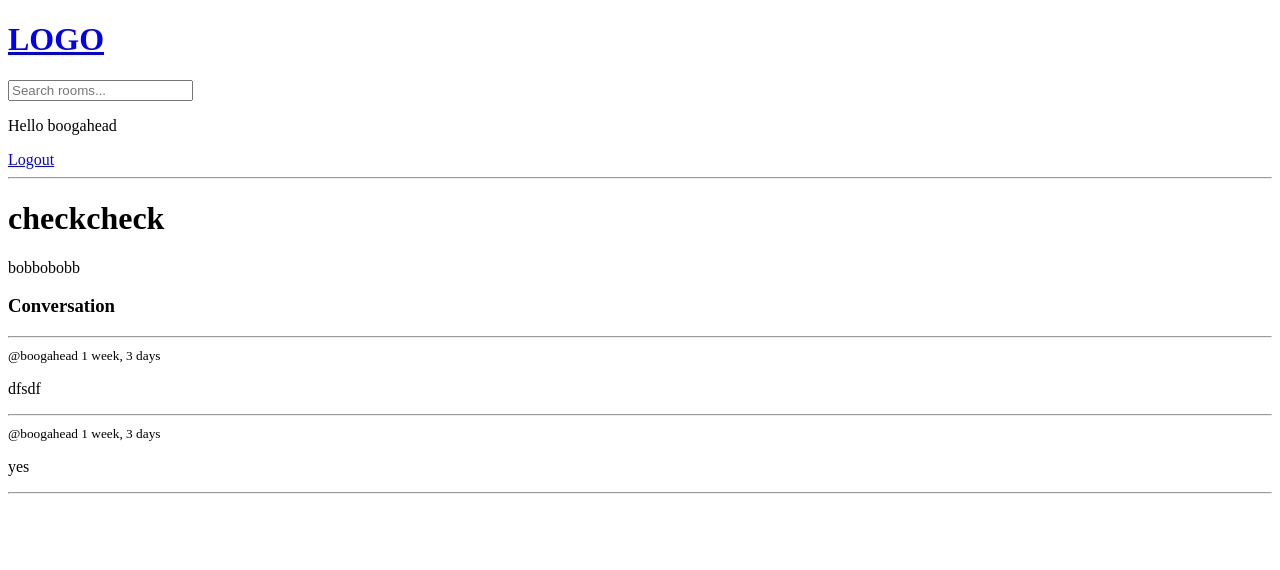
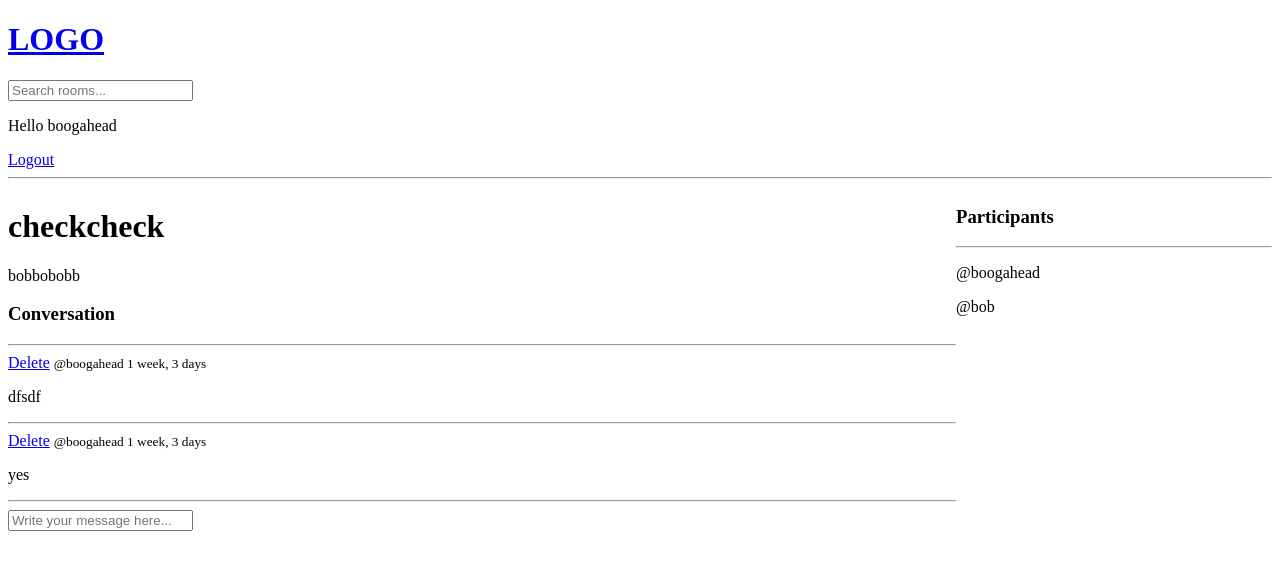
Before and after one commit to boogahead/django_mysite, a Django app: page /room/7/ in a window 1280 px wide. Shown: the top 570 px of the page. Run offline with Django 4.2, Linux system fonts and the light colour scheme; a user stored in the database is signed in; data comes from the database, SQL or seed files in the repository; both versions use the stored data as it was after the commit.

Commit message:
chat participants page and delete function added

```diff
--- a/base/models.py
+++ b/base/models.py
@@ -13,7 +13,7 @@ class Room(models.Model):
     topic = models.ForeignKey(Topic,on_delete=models.SET_NULL,null=True) # make sure that this CAN be null
     name = models.CharField(max_length=200)
     description = models.TextField(null=True,blank=True)  #database can be blank with null=true blank= true : can be left blank
-    #participants =    #store all users currently active in the room
+    participants = models.ManyToManyField(User,related_name='participants',blank=True)  #store all users currently active in the room
 
     updated= models.DateTimeField(auto_now=True)   # any time we run the save method, it saves timestamps
     created=models.DateTimeField(auto_now_add=True) # auto_now = take snapshot any time _now_add = only saved when created
--- a/base/templates/base/room.html
+++ b/base/templates/base/room.html
@@ -1,5 +1,16 @@
 {%extends 'main.html'%}
 {%block content%}
+<style>
+    .room-container{
+        display:grid;
+        grid-template-columns:3fr 1fr;
+    }
+</style>
+<div class="room-container">
+
+    <div>
+
+
         <h1>{{room.name}}</h1>
 
         <p>{{room.description}}</p>
@@ -10,6 +21,9 @@
 
             {% for message in room_messages %}
             <div>
+                {% if request.user == message.user%}<!--only the owner can see this delete option-->
+                <a href="{%url 'delete-message' message.id %}">Delete</a>
+                {%endif%}
                 <small>@{{message.user}}   {{message.created|timesince}}  </small> <!-- add user name , message creation date (e.g. 10 min ago etc ) -->
                 <p>{{message.body}}</p>
                 <hr>
@@ -17,4 +31,23 @@
             {% endfor %}
         </div>
 
+        {% if request.user.is_authenticated %} <!--can only write if user is autenticatee-->
+        <div class="comment-form"> <!--place where you write comments-->
+            <form method="POST" action="">
+                {%csrf_token%}
+                <input type="text" name="body" placeholder="Write your message here..." />
+            </form>
+        </div>
+        {%endif%}
+    </div>
+    <div>
+        <h3>Participants</h3>
+        <hr>
+        {% for user in participants%}
+        <div>
+           <p>@{{user.username}}</p>
+        </div>
+        {%endfor%}
+    </div>
+</div>
 {%endblock%}
--- a/base/urls.py
+++ b/base/urls.py
@@ -14,4 +14,5 @@ urlpatterns=[
     path('create-room/',views.createRoom,name="create-room"),
     path('update-room/<str:pk>/',views.updateRoom,name="update-room"),
     path('delete-room/<str:pk>/',views.deleteRoom,name="delete-room"),
+    path('delete-message/<str:pk>/',views.deleteMessage,name="delete-message"),
 ]
--- a/base/views.py
+++ b/base/views.py
@@ -1,5 +1,5 @@
 from django.shortcuts import render,redirect
-from .models import Room,Topic
+from .models import Room,Topic,Message
 from django.http import HttpResponse
 from .forms import RoomForm
 from django.db.models import Q
@@ -82,10 +82,21 @@ def home(request):
 
 def room(request,pk): #can pass in dynamic value
     room=Room.objects.get(id=pk) # return back one single item id=pk means unique id so it can spew out only one room
+    participants=room.participants.all() # query all the participants
+
+
+    if request.method=='POST':
+        message=Message.objects.create( #create message
+            user=request.user,
+            room=room,
+            body=request.POST.get('body')#get body from message
+        )
+        room.participants.add(request.user) #add participants to the participants tab
+        return redirect('room',pk=room.id) # go back to room with updated message
     room_messages=room.message_set.all().order_by('-created') # we can query the children of certian Model. wea re getting all the children(comments) from the model Messages. (its in models.py messages)
     #give us the set of messages related to the specified room
 
-    context={'room':room,'room_messages':room_messages}
+    context={'room':room,'room_messages':room_messages,'participants':participants}
     return render(request,'base/room.html',context)
 
 @login_required(login_url='Login') #if user is not authenticated, user will be directed to a page to login
@@ -126,3 +137,13 @@ def deleteRoom(request,pk):
         room.delete()
         return redirect('home')
     return render(request,'base/delete.html',{'obj':room}) # "room" will be specified as obj
+
+@login_required(login_url='Login') #if user is not authenticated, user will be directed to a page to login
+def deleteMessage(request,pk):
+    message=Message.objects.get(id=pk)
+    if request.user!=message.user: #if the creator of the room is not equal to the guy trying to delete it,
+        return HttpResponse('you are not allowed here')# say that they are not allowed to do so
+    if request.method=='POST':
+        message.delete()
+        return redirect('home')
+    return render(request,'base/delete.html',{'obj':message}) # "room" will be specified as obj
```
Also changed, not shown: base/migrations/0004_room_participants.py (added), db.sqlite3. Lines whose indentation alone changed are shown as unchanged.
